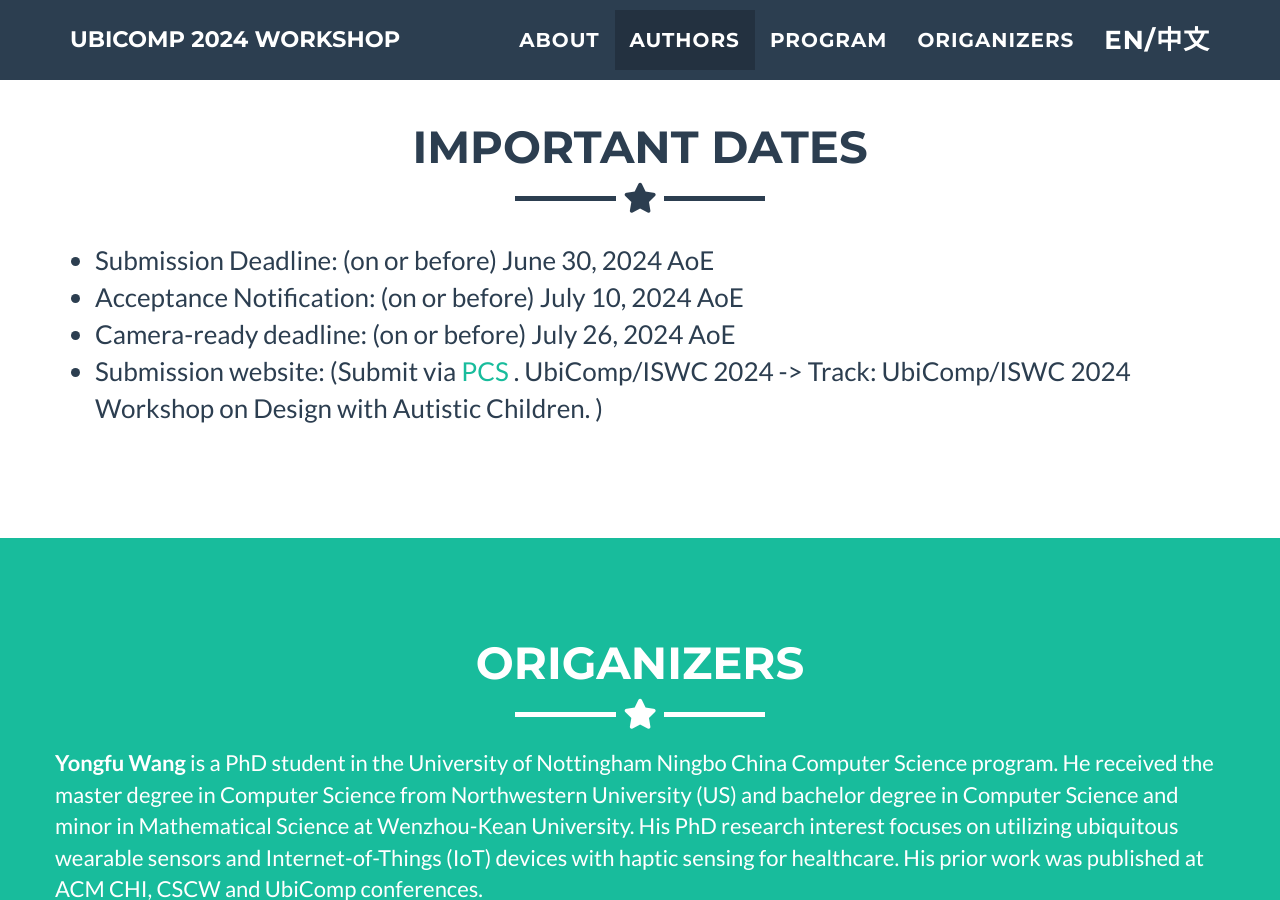
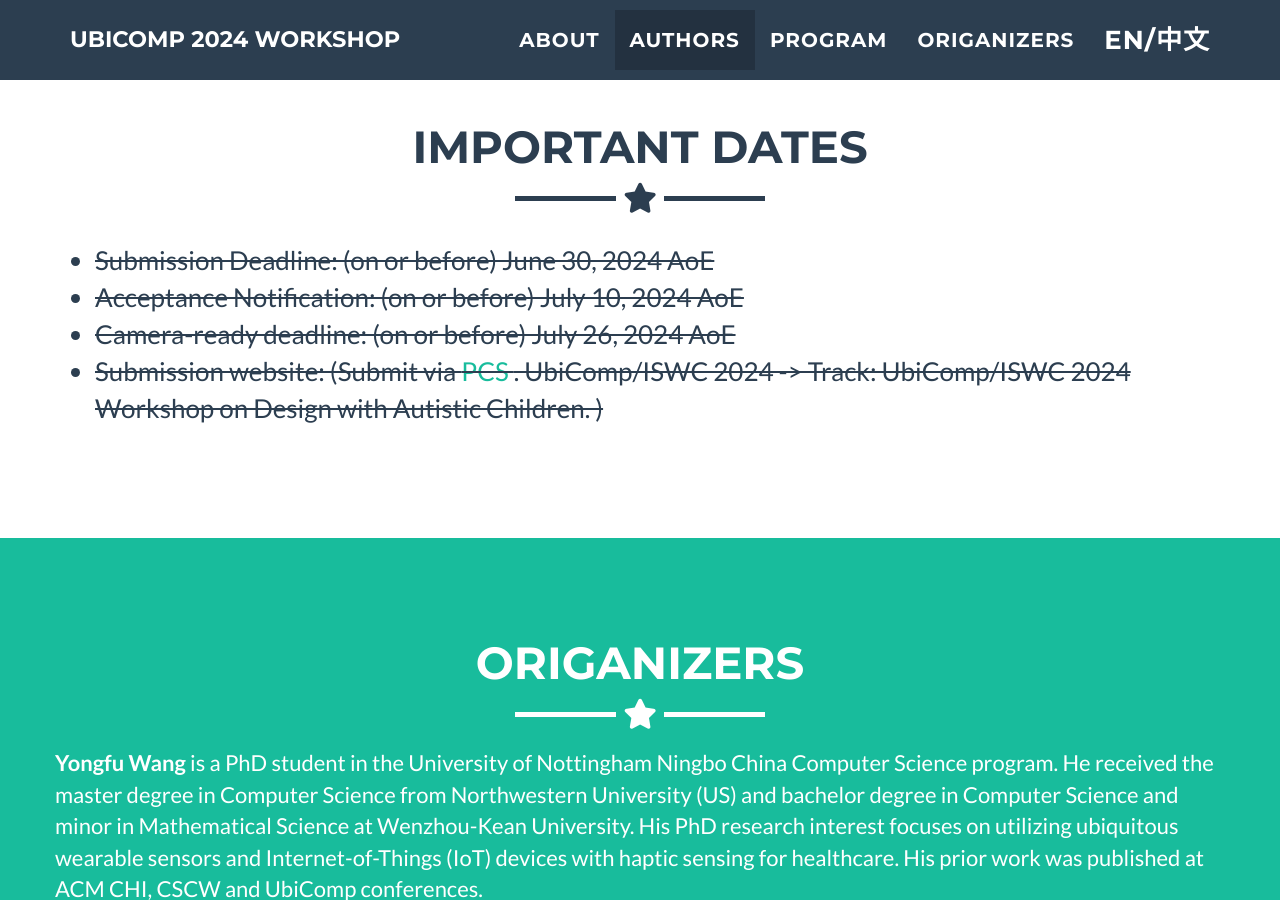
Before and after one commit to idwac/idwac.github.io, a Jekyll site: the page built from _posts/2014-07-18-project-1.markdown, in a window 1280 px wide and 900 px high, scrolled down 3152 px. Built offline with Jekyll 4.4.1, drawn with Linux system fonts in a browser that asks for light colours.

Commit message:
cross the submssion dates

```diff
--- a/_includes/date.html
+++ b/_includes/date.html
@@ -13,7 +13,7 @@
       <!-- <div class="col-lg-4 col-lg-offset-2"> -->
       <div>
         <!-- <p>The date section.</p> -->
-        <p>
+        <p><s>
           <ul>
             <li>Submission Deadline:	   (on or before) June 30, 2024 AoE</li>
             <li>Acceptance Notification: (on or before) July 10, 2024 AoE</li>
@@ -26,6 +26,7 @@
 
 
           </ul>
+        </s>
         </p>
       </div>
       <!-- <div class="col-lg-4">
```
